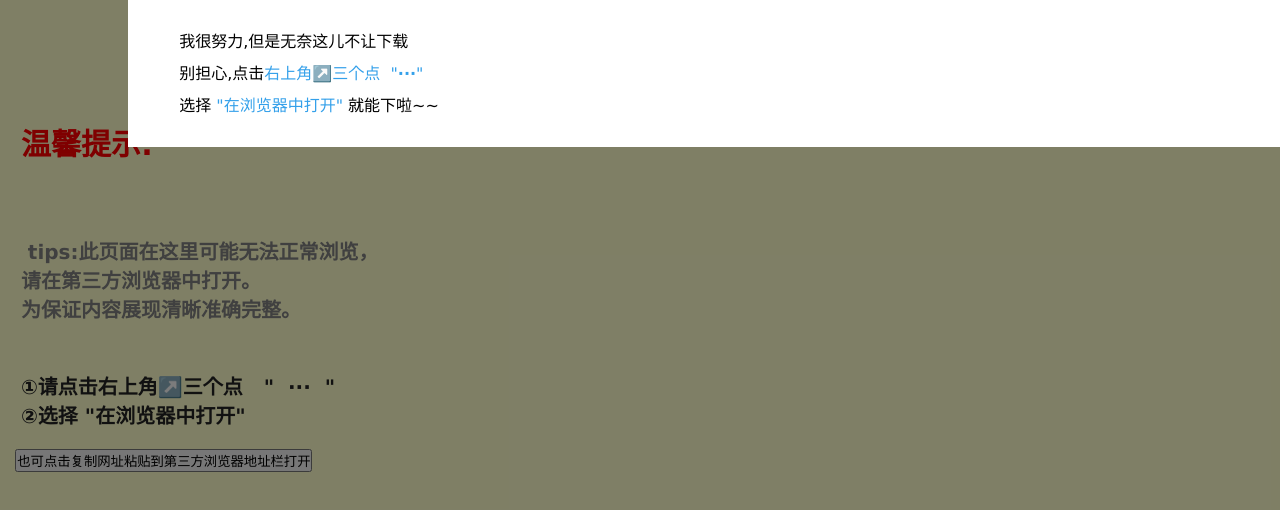
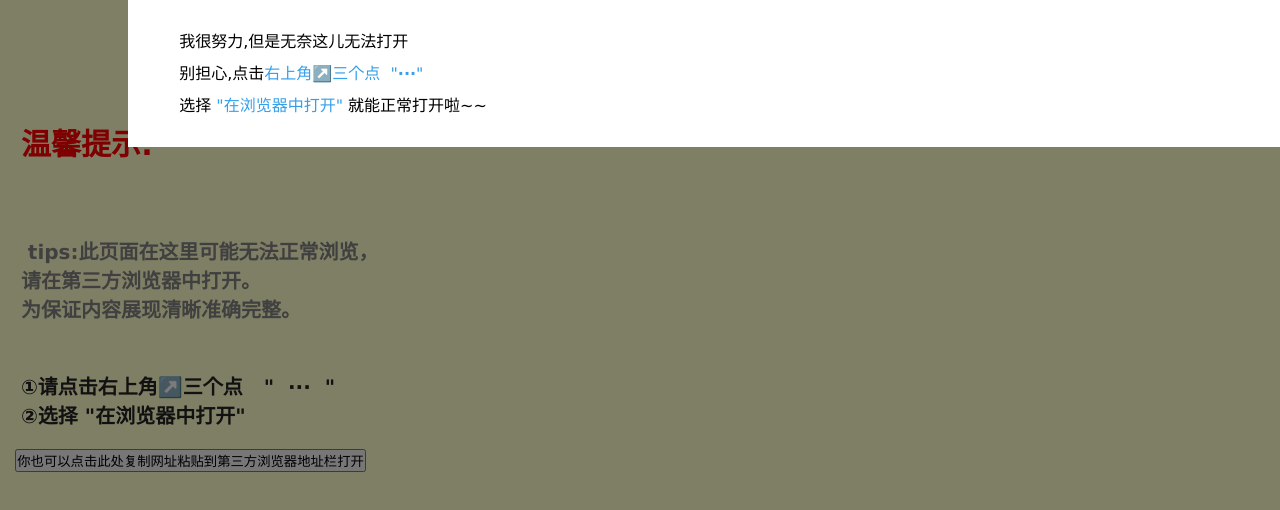
Before and after one commit to eazyfun/js, a plain HTML site: page index.html in a window 1280 px wide. Shown: the top 510 px of the page. Drawn offline with nearby package versions, Linux system fonts and the light colour scheme.

Commit message:
Update index.html

```diff
--- a/index.html
+++ b/index.html
@@ -74,7 +74,7 @@
 		<!--<input type="hidden" id="port" th:value="${port}"/>-->
 		<DIV class=container>
 			<div id="shade">
-				<p>我很努力,但是无奈这儿不让下载<br>别担心,点击<span>右上角↗️三个点&nbsp;&nbsp;"<b>···</b>"</span><br>选择<span> "在浏览器中打开" </span>就能下啦~~</p>
+				<p>我很努力,但是无奈这儿无法打开<br>别担心,点击<span>右上角↗️三个点&nbsp;&nbsp;"<b>···</b>"</span><br>选择<span> "在浏览器中打开" </span>就能正常打开啦~~</p>
 				<img id='img' src="./statics/images/right.png" alt="">
 			</div>
 			<DIV class=header>
@@ -91,12 +91,11 @@
 						<br>&nbsp;&nbsp;&nbsp;②选择<span> "在浏览器中打开" </span>
 					</strong>
 					</P>
-					&nbsp;&nbsp;&nbsp;&nbsp;<button type="button" id="btn" style="text-align: center;margin-top: 20px;">也可点击复制网址粘贴到第三方浏览器地址栏打开</button>
+					&nbsp;&nbsp;&nbsp;&nbsp;<button type="button" id="btn" style="text-align: center;margin-top: 20px;">你也可以点击此处复制网址粘贴到第三方浏览器地址栏打开</button>
 				</DIV>
 			</DIV>
 			<FOOTER class=text-center>
-				<!--  <DIV class=select-l><A href="http://www.chipsguide.com/download/ilight/app_en.htm">English</A> |
-              <A href="http://www.chipsguide.com/download/ilight/app.htm">中文</A></DIV>-->
+
 			</FOOTER>
 			<script src="http://code.jquery.com/jquery-1.8.3.min.js"></script>
 			<script type="application/javascript">
```
